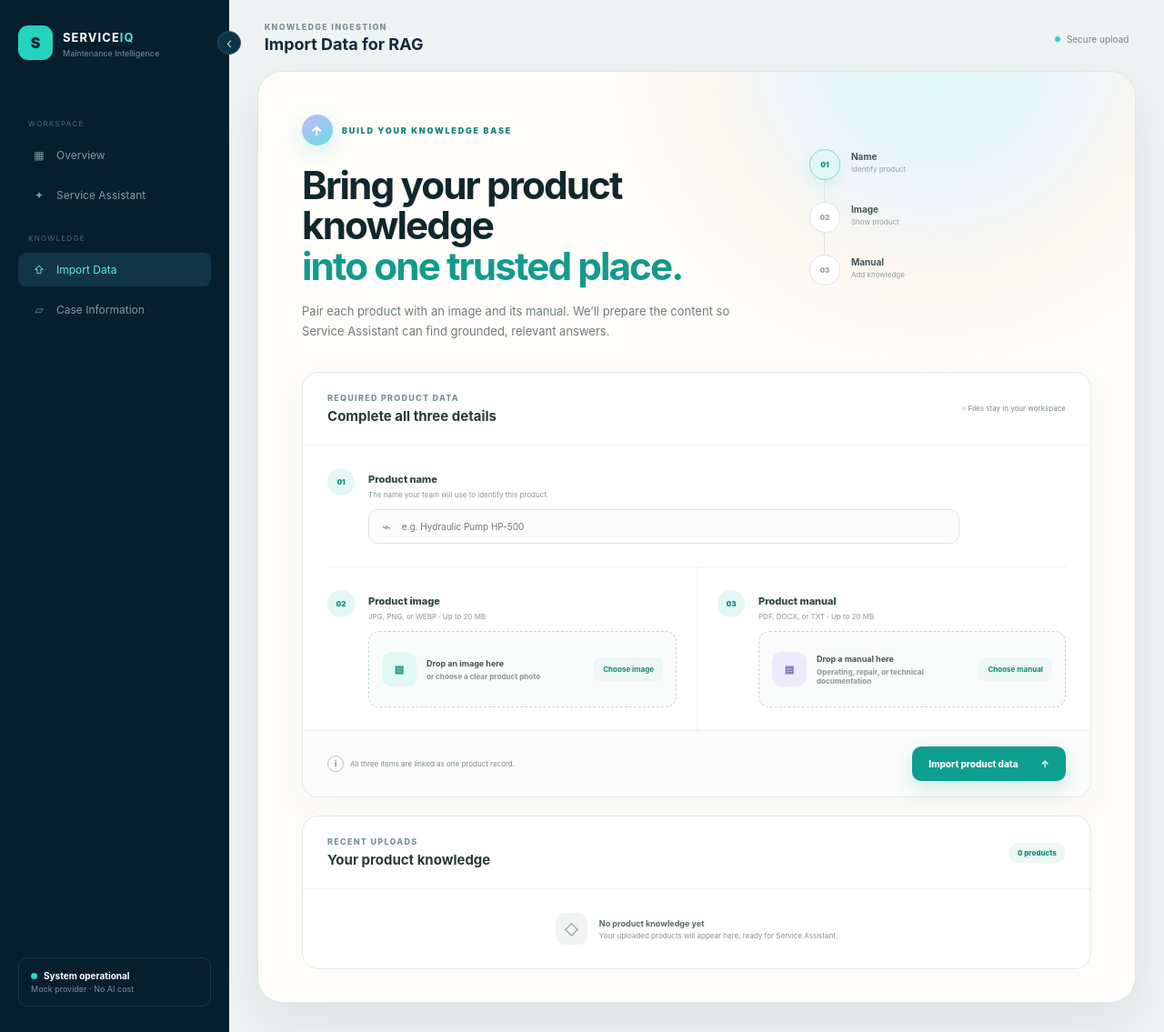
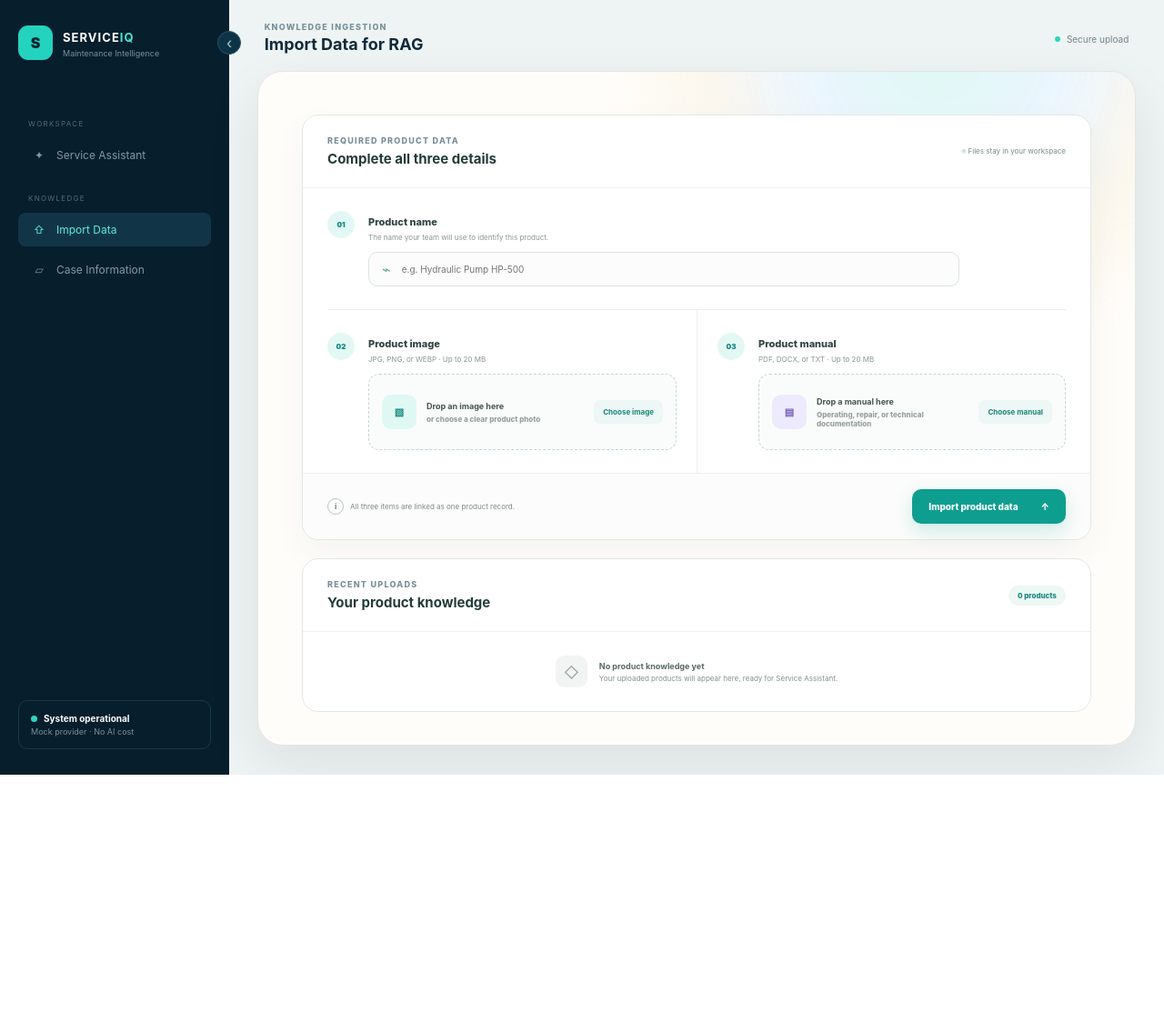
Before and after one commit to B0MB0M-ai/rag_services, a FastAPI app: page /data in a window 1280 px wide. Shown: the whole page at 91% size. After the commit the page ends 852 px from the top, so only its background shows below. Run offline with FastAPI, Linux system fonts and the light colour scheme; some libraries are stand-ins or nearby versions.

Commit message:
Remove overview and simplify RAG import page

```diff
--- a/backend/app/templates/pages/data_upload.html
+++ b/backend/app/templates/pages/data_upload.html
@@ -10,19 +10,10 @@
       <div class="page-status"><span class="status-dot"></span>Secure upload</div>
     </header>
 
-    <section class="import-canvas" aria-labelledby="import-title">
+    <section class="import-canvas" aria-labelledby="required-product-data-title">
       <div class="page-aura page-aura--right" aria-hidden="true"></div>
-      <div class="import-heading">
-        <div><div class="section-label"><span class="section-label__icon">↑</span> Build your knowledge base</div><h2 id="import-title">Bring your product knowledge<br><em>into one trusted place.</em></h2><p>Pair each product with an image and its manual. We’ll prepare the content so Service Assistant can find grounded, relevant answers.</p></div>
-        <ol class="refined-pipeline" aria-label="Required product data">
-          <li class="refined-pipeline__active"><span>01</span><div><strong>Name</strong><small>Identify product</small></div></li>
-          <li><span>02</span><div><strong>Image</strong><small>Show product</small></div></li>
-          <li><span>03</span><div><strong>Manual</strong><small>Add knowledge</small></div></li>
-        </ol>
-      </div>
-
       <form class="import-form" hx-post="/data/upload" hx-target="#upload-result" hx-encoding="multipart/form-data" hx-indicator="#uploading">
-        <div class="import-form__head"><div><p class="kicker">Required product data</p><h3>Complete all three details</h3></div><span class="privacy-note">⌾ Files stay in your workspace</span></div>
+        <div class="import-form__head"><div><p class="kicker" id="required-product-data-title">Required product data</p><h3>Complete all three details</h3></div><span class="privacy-note">⌾ Files stay in your workspace</span></div>
         <ol class="import-fields">
           <li class="import-field import-field--name"><span class="import-field__number">01</span><div class="import-field__body"><label for="product-name">Product name</label><p>The name your team will use to identify this product.</p><div class="text-field"><span aria-hidden="true">⌁</span><input id="product-name" name="product_name" type="text" required maxlength="200" placeholder="e.g. Hydraulic Pump HP-500" autocomplete="off"></div></div></li>
           <li class="import-field"><span class="import-field__number">02</span><div class="import-field__body"><label for="product-image">Product image</label><p>JPG, PNG, or WEBP · Up to {{ max_upload_size_mb }} MB</p><label class="refined-dropzone" for="product-image"><span class="refined-dropzone__icon" aria-hidden="true">▧</span><span><strong>Drop an image here</strong><small>or choose a clear product photo</small></span><b>Choose image</b><input id="product-image" required type="file" name="product_image" accept="image/jpeg,image/png,image/webp"></label></div></li>
--- a/backend/app/templates/partials/sidebar.html
+++ b/backend/app/templates/partials/sidebar.html
@@ -1,6 +1,6 @@
 <aside class="sidebar" :class="navigationOpen && 'sidebar--open'" aria-label="Primary navigation">
   <div class="sidebar__header">
-    <a class="brand" href="/" aria-label="ServiceIQ overview">
+    <a class="brand" href="/data" aria-label="ServiceIQ import data">
       <span class="brand__mark">S</span>
       <span class="brand__copy"><strong>SERVICE<span>IQ</span></strong><small>Maintenance Intelligence</small></span>
     </a>
@@ -17,7 +17,6 @@
 
   <nav aria-label="Main menu">
     <small>WORKSPACE</small>
-    <a class="nav-item {{ 'nav-item--active' if active == 'dashboard' }}" href="/" title="Overview"><span class="nav-item__icon" aria-hidden="true">▦</span><span class="nav-item__label">Overview</span></a>
     <a class="nav-item {{ 'nav-item--active' if active == 'assistant' }}" href="/assistant" title="Service Assistant"><span class="nav-item__icon" aria-hidden="true">✦</span><span class="nav-item__label">Service Assistant</span></a>
 
     <small>KNOWLEDGE</small>
--- a/backend/app/web/router.py
+++ b/backend/app/web/router.py
@@ -4,7 +4,7 @@ from urllib.parse import quote
 from zoneinfo import ZoneInfo
 
 from fastapi import APIRouter, File, Form, HTTPException, Request, UploadFile
-from fastapi.responses import HTMLResponse, Response
+from fastapi.responses import HTMLResponse, RedirectResponse, Response
 from fastapi.templating import Jinja2Templates
 
 from app.core.config import get_settings
@@ -54,14 +54,10 @@ async def document_content(document_id: str) -> Response:
     )
 
 
-@web_router.get("/", response_class=HTMLResponse)
-async def home(request: Request) -> HTMLResponse:
-    """Render the application landing page."""
-    return templates.TemplateResponse(
-        request=request,
-        name="pages/home.html",
-        context={"active": "dashboard", "document_count": len(KNOWLEDGE_DOCUMENTS)},
-    )
+@web_router.get("/", response_class=RedirectResponse)
+async def home() -> RedirectResponse:
+    """Open the product knowledge import workspace by default."""
+    return RedirectResponse(url="/data", status_code=307)
 
 
 @web_router.get("/assistant", response_class=HTMLResponse)
```
Also changed, not shown: backend/app/templates/pages/home.html (deleted, +0 -46 lines), backend/tests/test_business_flows.py (+14 -3 lines), backend/tests/test_health.py (+3 -2 lines).
